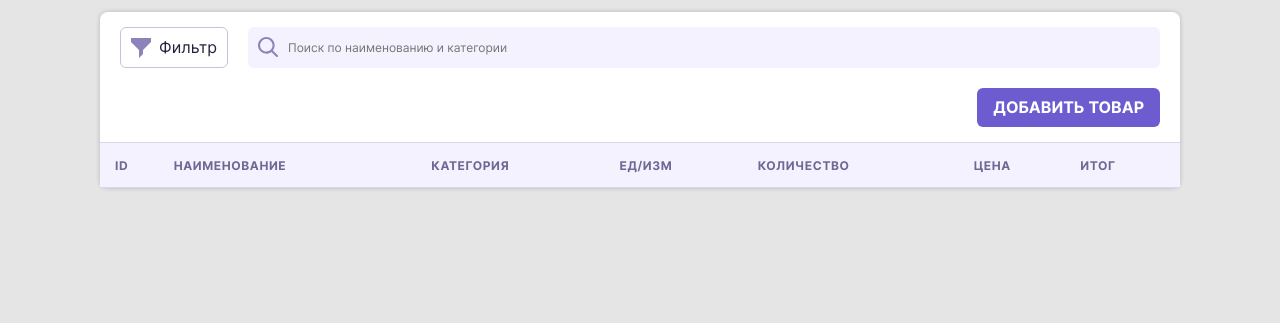
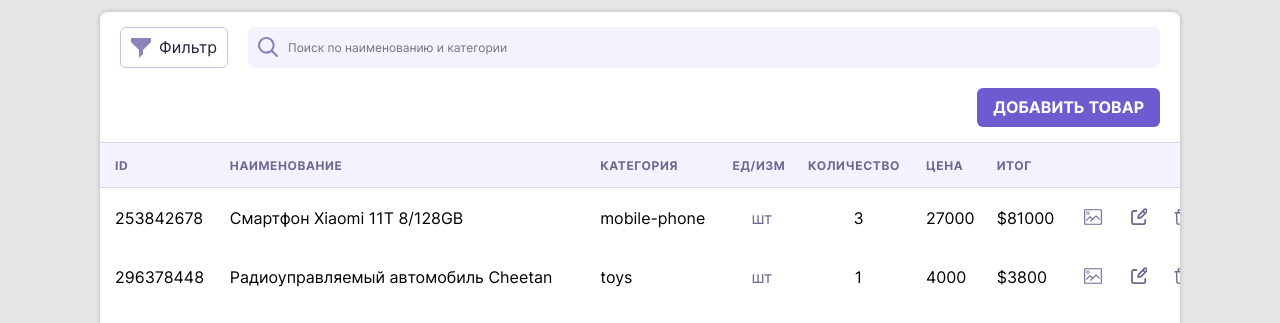
Before and after one commit to demorest49de/CRM, a plain HTML site: page index.html in a window 1280 px wide. Shown: the part 124-447 px from the top of the page. Drawn offline with Linux system fonts and the light colour scheme.

Commit message:
Default Changelist index.html changed; items.js renamed; main.js changed;

```diff
--- a/index.html
+++ b/index.html
@@ -7,7 +7,7 @@
   <link rel="preload" href="font/Inter-Regular.ttf" as="font" type="font/ttf" crossorigin>
   <link rel="preload" href="font/Inter-Bold.ttf" as="font" type="font/ttf" crossorigin>
   <link rel="stylesheet" href="css/style.css">
-  <script defer src="static/goods.js"></script>
+  <script defer src="static/items.js"></script>
   <script defer src="js/main.js"></script>
   <script>
     document.addEventListener('DOMContentLoaded', () => {
--- a/js/main.js
+++ b/js/main.js
@@ -109,7 +109,10 @@
     addClass(tbody, 'list-product__table-body');
     table.append(thead, tbody);
     table.tbody = tbody;
-    return wrapper;
+    return {
+      tbody,
+      wrapper
+    };
   };
   const createFooter = () => {
     const footer = createElem('div');
@@ -122,12 +125,41 @@
     addClass(mainBlock, 'list-product__main-block');
     const nav = createNav();
     mainBlock.append(nav);
-    const wrapper = createWrapper();
+    const {wrapper, tbody} = createWrapper();
     mainBlock.append(wrapper);
     const footer = createFooter();
     mainBlock.append(footer);
 
-    return mainBlock;
+    return {mainBlock, tbody};
+  };
+
+  const createRow = ({id, title, price, description, category, discont, count, units, images}) => {
+    const tr = createElem('tr');
+    addClass(tr, 'list-product__table-tr');
+
+    tr.innerHTML = `
+    <td class="list-product__table-td">${id}</td>
+    <td class="list-product__table-td">${title}</td>
+    <td class="list-product__table-td">${category}</td>
+    <td class="list-product__table-td">${units}</td>
+    <td class="list-product__table-td">${count}</td>
+    <td class="list-product__table-td">${price}</td>
+    <td class="list-product__table-td">$${
+      Math.floor(price * count * (1 - (discont ? discont / 100 : discont)))
+    }</td>
+    <td class="list-product__table-td">
+    <button class="list-product__table-btn
+    ${images && images?.small || images?.big ? 'list-product__button-img' : 'list-product__button-no-img'}" aria-label="image"></button>
+    <button class="list-product__table-btn list-product__button-edit" aria-label="edit"></button>
+    <button class="list-product__table-btn list-product__button-delete" aria-label="delete"></button>
+    </td>
+  `;
+    return tr;
+  };
+
+  const renderItems = (tbody) => {
+    const allRows = window.items.map(createRow);
+    tbody.append(...allRows);
   };
 
   const renderCRM = (app, title) => {
@@ -135,8 +167,8 @@
     const sectionContainer = section.container;
     const header = createHeader(title);
 
-    const mainBlock = createMainBlock();
-
+    const {mainBlock, tbody} = createMainBlock();
+    renderItems(tbody);
 
     sectionContainer.append(header);
     sectionContainer.append(mainBlock);
@@ -147,7 +179,8 @@
 
   const init = (selectorApp, title) => {
     const app = document.querySelector(selectorApp);
-    const crm = renderCRM(app, title);
+    renderCRM(app, title);
+
     // const {list, logo, btnAdd, overlay, form} = crm;
 
     // Функционал
--- a/static/goods.js
+++ b/static/items.js
@@ -1,4 +1,4 @@
-window.goods =
+window.items =
 [
   {
     "id": 253842678,
```
